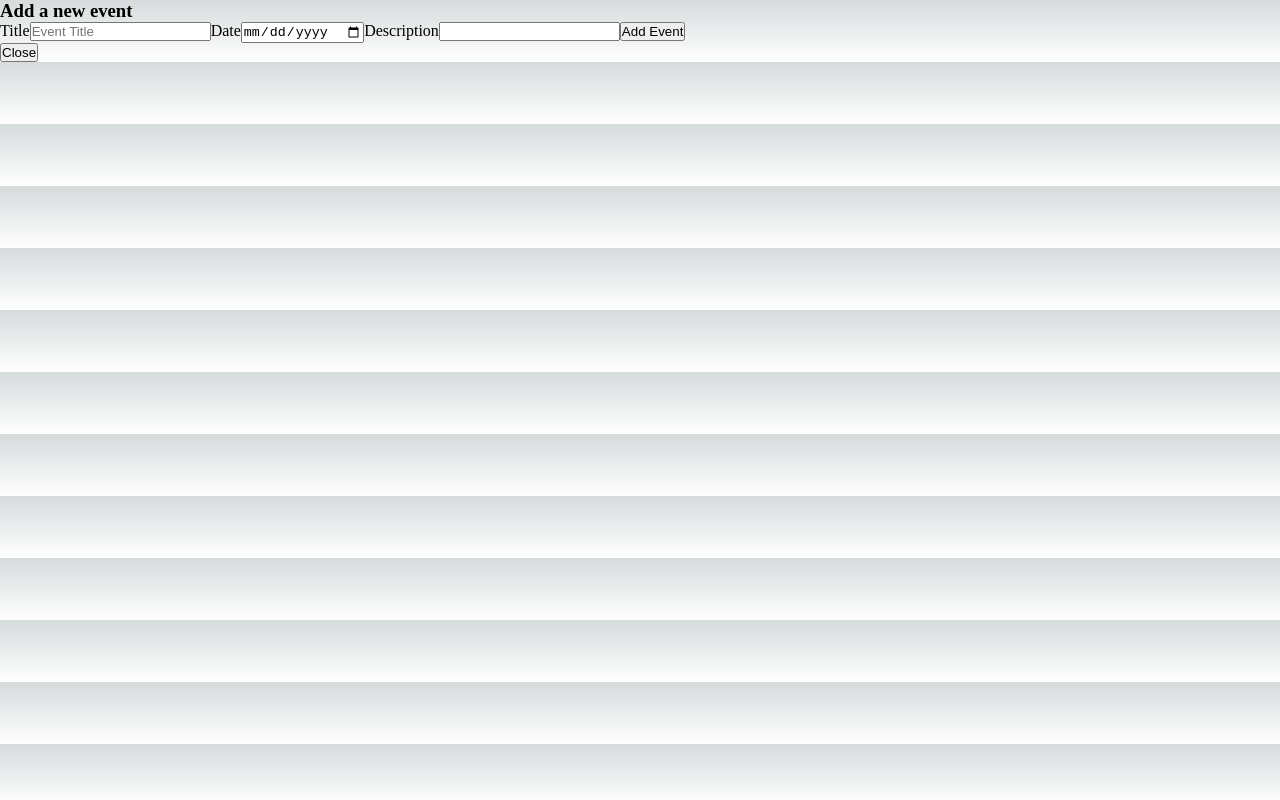
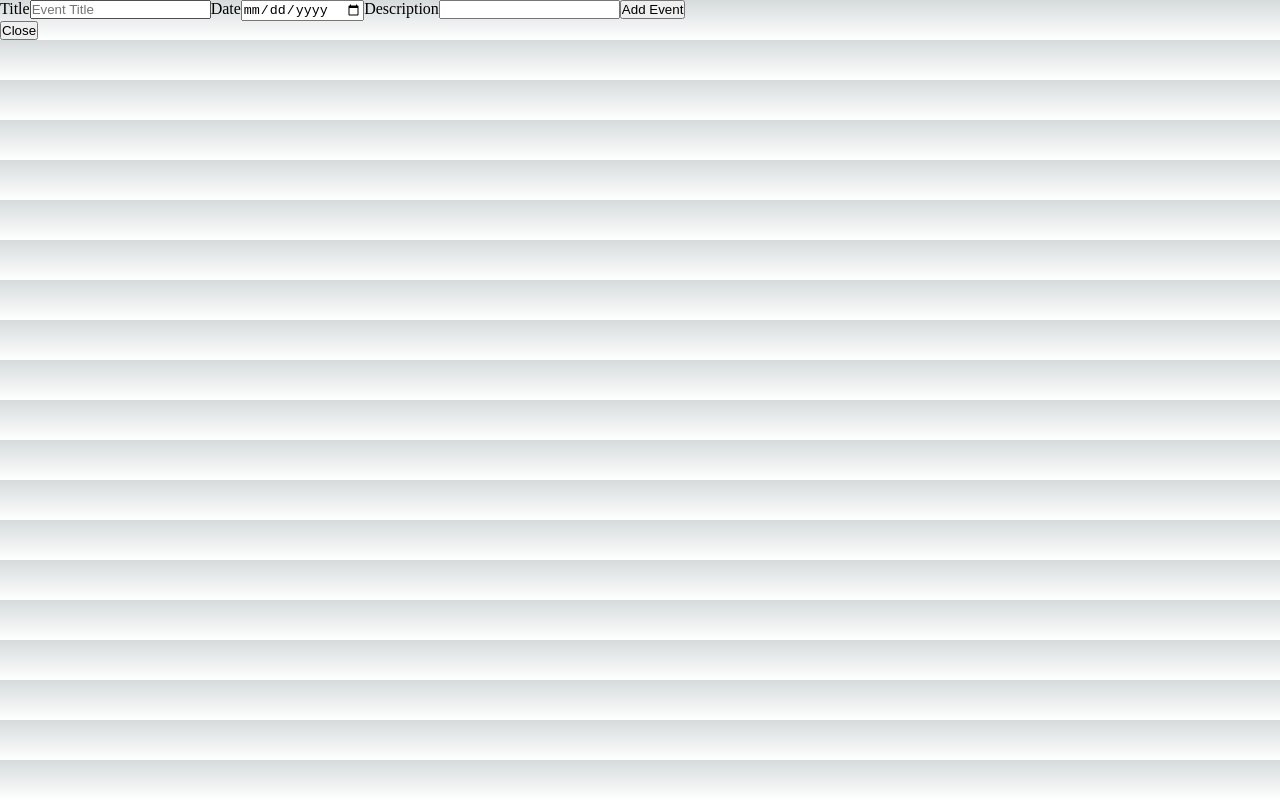
Before and after one commit to NatiG25/eCalendar, a Next.js app: page /components/PopUp in a window 1280 px wide. Built offline with nearby package versions, Linux system fonts and the light colour scheme.

Commit message:
Remove the form from PopUp & use Input instead

```diff
--- a/src/pages/components/PopUp.js
+++ b/src/pages/components/PopUp.js
@@ -1,21 +1,9 @@
-export default function PopUp({setAddEvent}) {
-    return (
-        <>
-          <h3>Add a new event</h3>
-          <form>
-            <label for='title'>Title</label>
-            <input type='text' id='title' placeholder="Event Title" required/>
+import InputEvent from "./InputEvent";
 
-            <label for='date'>Date</label>
-            <input type='date' id='date' placeholder='mm/dd/yyyy' required/>
-
-            <label for='description'>Description</label>
-            <input type='text' id='description'/>
-
-            <button type='submit'>Add Event</button>
-          </form>
-
-          <button onClick={() => setAddEvent((prev) => !prev) }>Close</button>
-        </>
-    )
+export default function PopUp({ setAddEvent }) {
+  return (
+    <>
+      <InputEvent setAddEvent={setAddEvent} />
+    </>
+  );
 }
```
